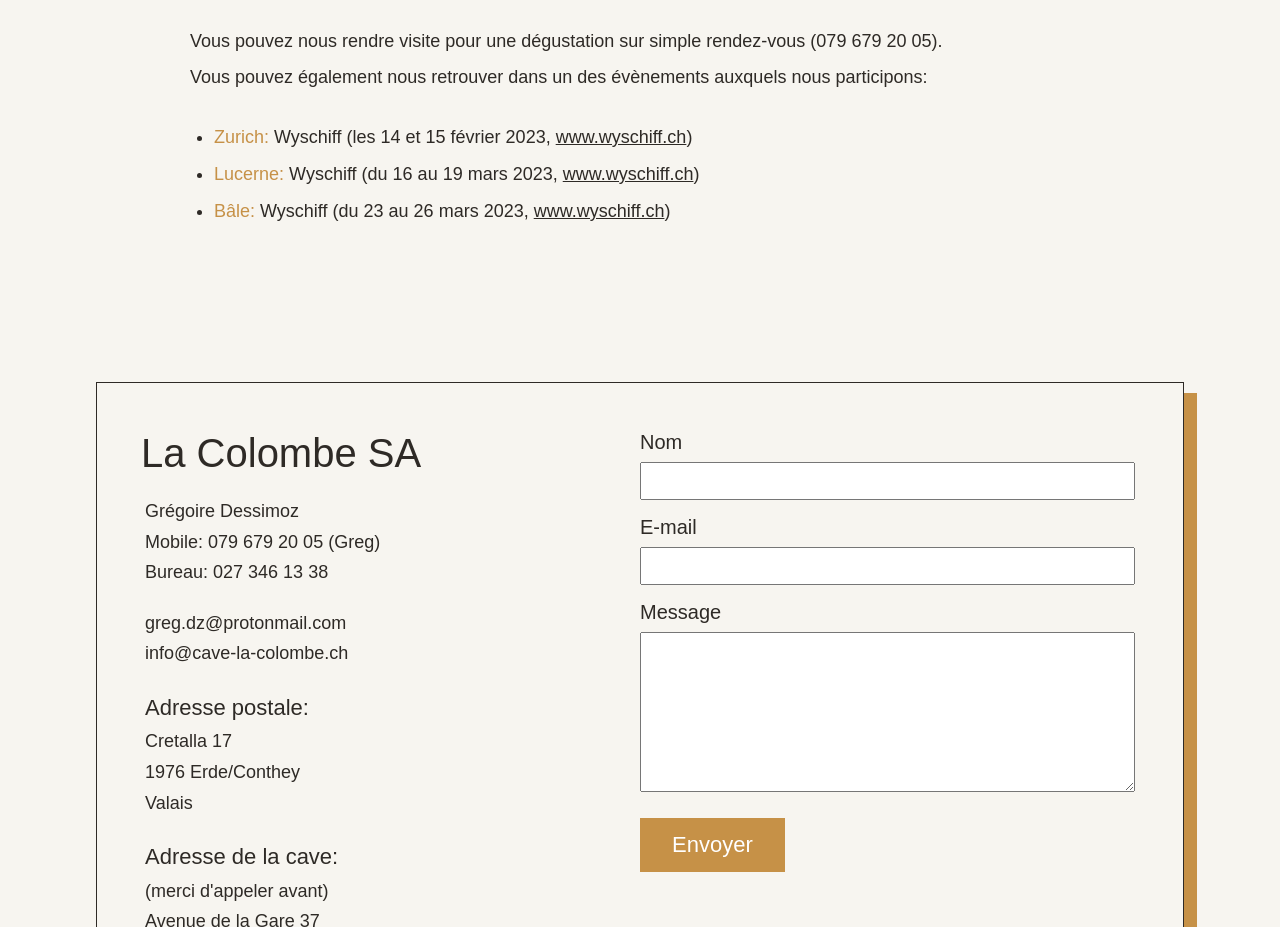
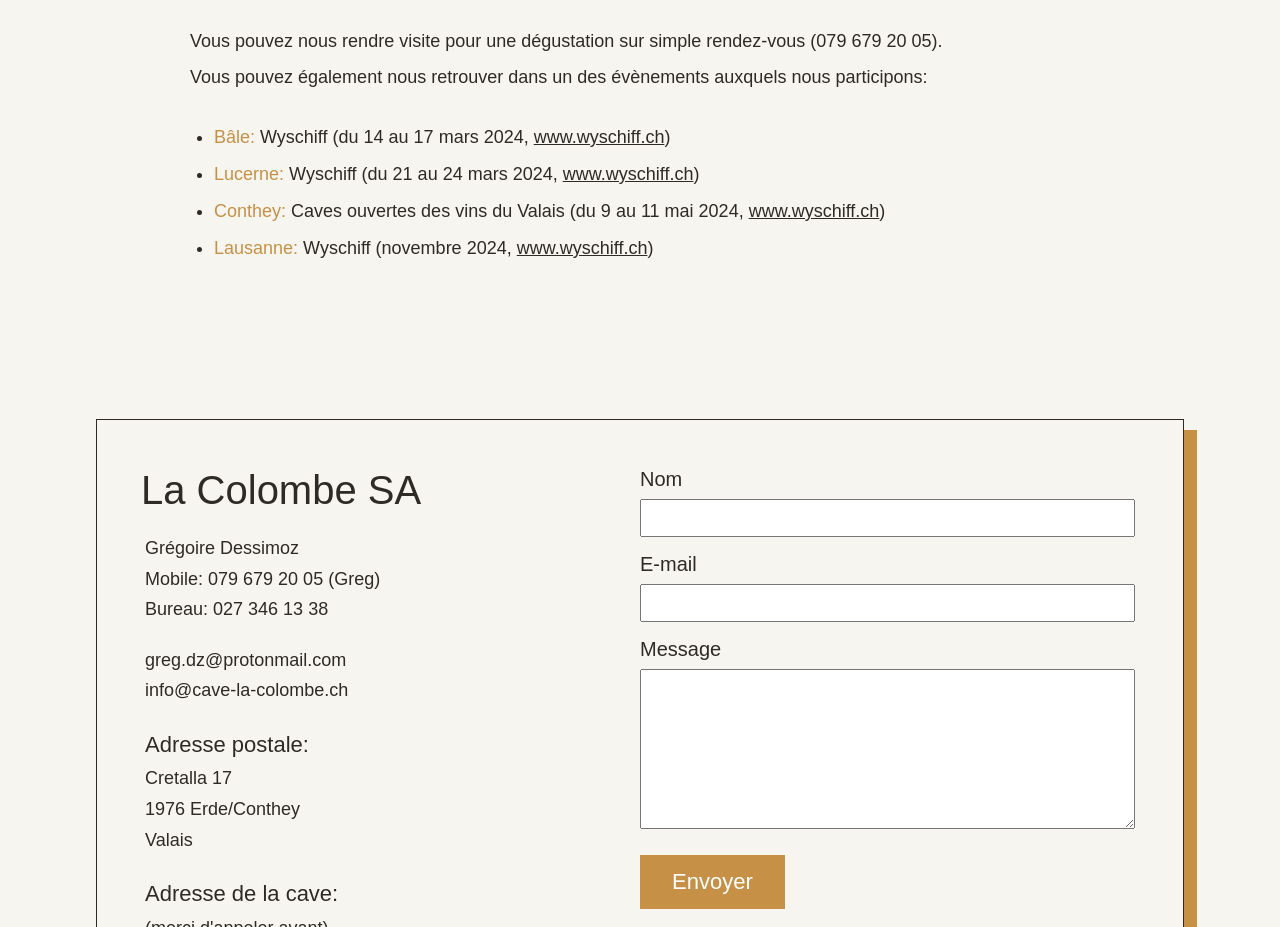
Before and after one commit to nicolasvarone/cave-la-colombe, a React (Create React App) app: page /visite in a window 1280 px wide. Shown: the part 1020-1947 px from the top of the page. Built offline with nearby package versions, Linux system fonts and the light colour scheme; a web font is replaced by a local one.

Commit message:
Change manifestations dates

```diff
--- a/src/pages/Visit/Visit.jsx
+++ b/src/pages/Visit/Visit.jsx
@@ -27,7 +27,7 @@ const Visit = () => {
             </p>
             <ul>
               <li>
-                <span>Zurich:</span> Wyschiff (les 14 et 15 février 2023,{' '}
+                <span>Bâle:</span> Wyschiff (du 14 au 17 mars 2024,{' '}
                 <a
                   href='https://www.wyschiff.ch/'
                   target='_blank'
@@ -38,7 +38,7 @@ const Visit = () => {
                 )
               </li>
               <li>
-                <span>Lucerne:</span> Wyschiff (du 16 au 19 mars 2023,{' '}
+                <span>Lucerne:</span> Wyschiff (du 21 au 24 mars 2024,{' '}
                 <a
                   href='https://www.wyschiff.ch/'
                   target='_blank'
@@ -49,7 +49,18 @@ const Visit = () => {
                 )
               </li>
               <li>
-                <span>Bâle:</span> Wyschiff (du 23 au 26 mars 2023,{' '}
+                <span>Conthey:</span> Caves ouvertes des vins du Valais (du 9 au 11 mai 2024,{' '}
+                <a
+                  href='https://www.wyschiff.ch/'
+                  target='_blank'
+                  rel='noreferrer'
+                >
+                  www.wyschiff.ch
+                </a>
+                )
+              </li>
+              <li>
+                <span>Lausanne:</span> Wyschiff (novembre 2024,{' '}
                 <a
                   href='https://www.wyschiff.ch/'
                   target='_blank'
```
